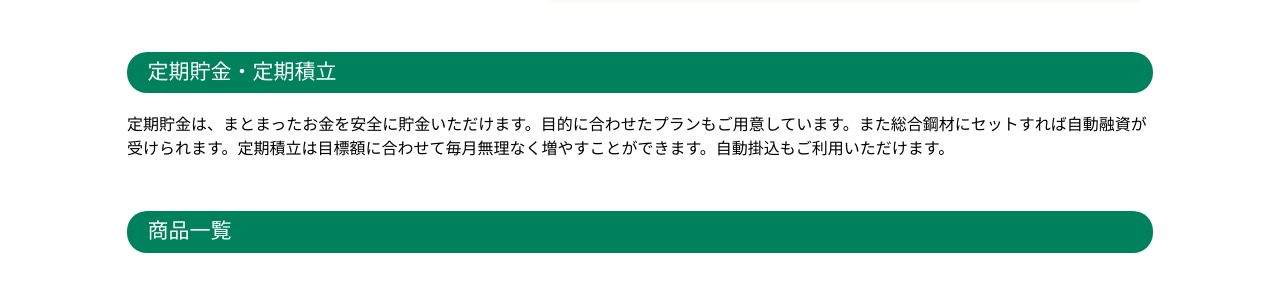
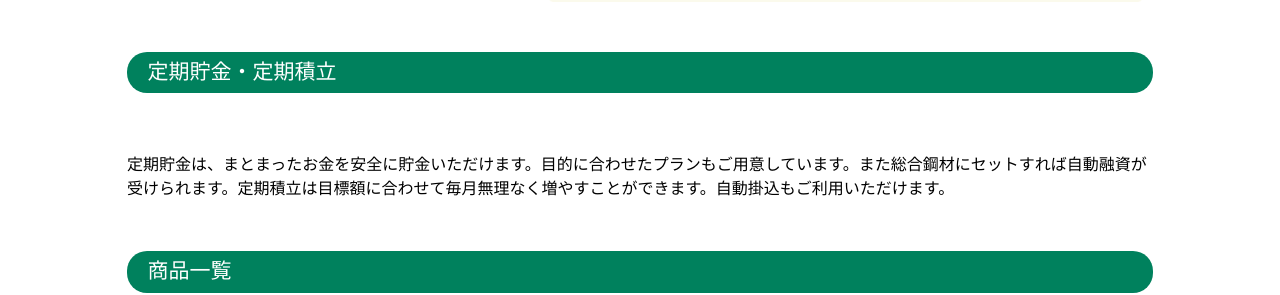
Before and after one commit to tsukasaI/test01, a plain HTML site: page bank.html in a window 1280 px wide. Shown: the part 1658-1953 px from the top of the page. Drawn offline with nearby package versions, Linux system fonts and the light colour scheme.

Commit message:
comp mod 2m

```diff
--- a/css/style.css
+++ b/css/style.css
@@ -852,6 +852,10 @@ footer .footer-right .footer-external-links a {
   margin: 20px 0;
 }
 
+.under-layer-content-details-description p {
+  padding-top: 40px;
+}
+
 .under-layer-content-details .under-layer-content-details-top p,
 .under-layer-content-details .under-layer-content-details-top img {
   margin: 0 1%;
```
